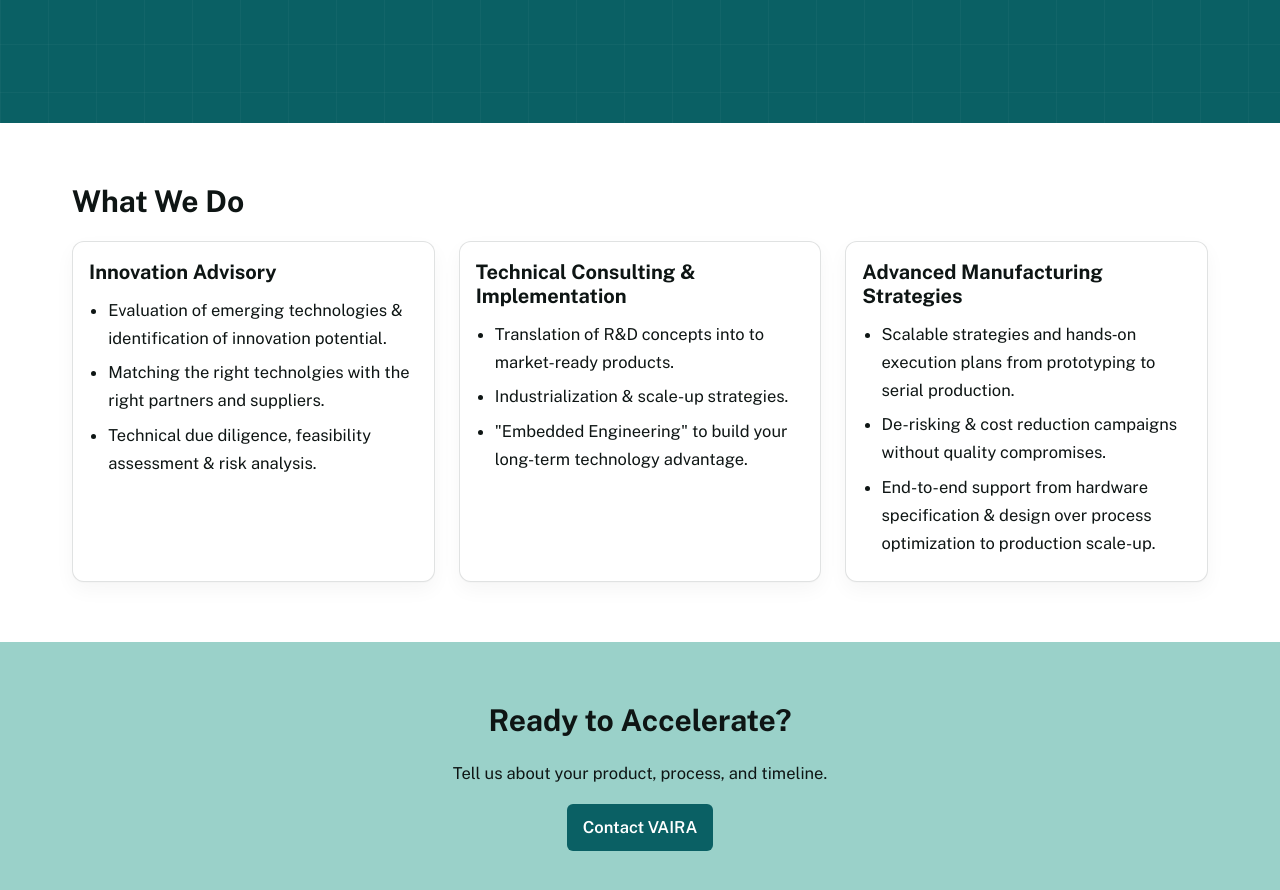
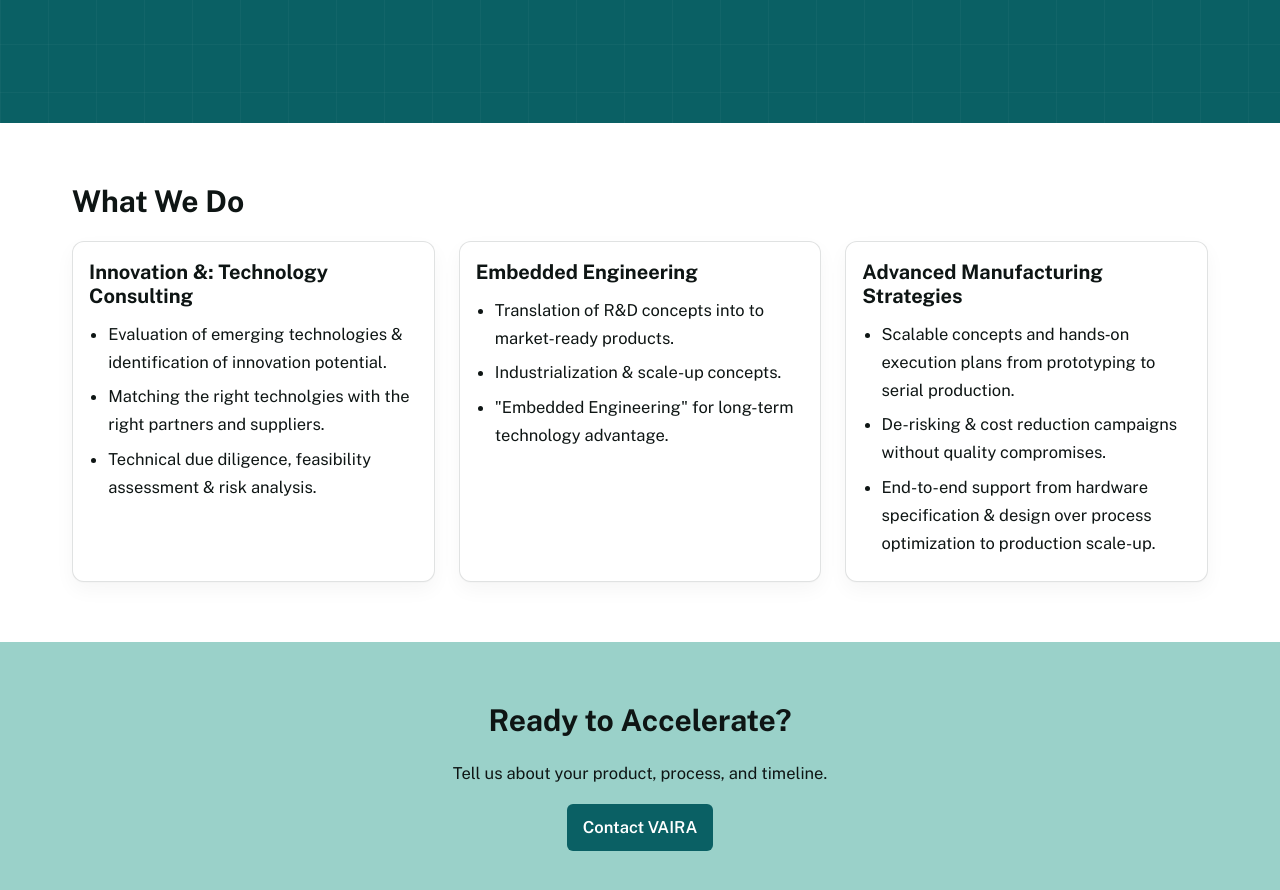
Before and after one commit to raphaelheeb/vaira-advisory, a Jekyll site: the page built from index.html, in a window 1280 px wide and 900 px high, scrolled down 584 px. Shown: the top 890 px of the window. Built offline with Jekyll 4.4.1, drawn with Linux system fonts in a browser that asks for light colours.

Commit message:
Update index.html

```diff
--- a/index.html
+++ b/index.html
@@ -11,11 +11,11 @@
       <div>
         <h1 class="hero-title">
           <span lang="en">Turning Technology into Scalable, Industrial Solutions.</span>
-          <br><span lang="de" class="small">Technologie in skalierbare, industrielle Lösungen verwandeln.</span>
+          <br><span lang="de" class="small">Technologie in skalierbare, industrielle Lösungen überführen.</span>
         </h1>
         <p class="hero-sub">
           <span lang="en">We support organizations at the intersection of innovation, technology, and advanced manufacturing.</span>
-          <br><span lang="de">Wir unterstützen Organisationen an der Schnittstelle von Innovation, Technologie und Advanced Manufacturing.</span>
+          <br><span lang="de">Wir unterstützen Organisationen an der Schnittstelle von Innovation, Technologie und Fortschrittlicher Fertigung.</span>
         </p>
         <div class="hero-ctas">
           <a href="mailto:info@vaira-advisory.com" class="cta-btn">
@@ -81,8 +81,8 @@
 
       <div class="card">
         <h3>
-          <span lang="en">Innovation Advisory</span><br>
-          <span lang="de" class="small">Innovationsberatung</span>
+          <span lang="en">Innovation &amp: Technology Consulting</span><br>
+          <span lang="de" class="small">Innovations- &amp; Technologie-Beratung</span>
         </h3>
         <ul>
           <li lang="en">Evaluation of emerging technologies &amp; identification of innovation potential.</li>
@@ -96,15 +96,15 @@
 
       <div class="card">
         <h3>
-          <span lang="en">Technical Consulting &amp; Implementation</span><br>
+          <span lang="en">Embedded Engineering</span><br>
           <span lang="de" class="small">Technische Beratung &amp; Implementierung</span>
         </h3>
         <ul>
           <li lang="en">Translation of R&amp;D concepts into to market-ready products.</li>
           <li lang="de">Überführung von F&amp;E‑Konzepten in marktfähige Produkte.</li>
-            <li lang="en">Industrialization &amp; scale-up strategies.</li>
-          <li lang="de">Industrialisierungs- und Scale-Up-Strategien.</li>
-            <li lang="en">"Embedded Engineering" to build your long-term technology advantage.</li>
+            <li lang="en">Industrialization &amp; scale-up concepts.</li>
+          <li lang="de">Industrialisierungs- und Scale-Up Konzepte.</li>
+            <li lang="en">"Embedded Engineering" for long-term technology advantage.</li>
           <li lang="de">"Eingebettetes Engineering" für nachhaltigen Technolgievorsprung.</li>
         </ul>
       </div>
@@ -115,8 +115,8 @@
           <span lang="de" class="small">Fortschrittliche Fertigungsstrategien</span>
         </h3>
         <ul>
-          <li lang="en">Scalable strategies and hands‑on execution plans from prototyping to serial production.</li>
-          <li lang="de">Skalierbare Strategien und praxisnahe Umsetzungspläne vom Prototpying bis zur Serienfertigung.</li>
+          <li lang="en">Scalable concepts and hands‑on execution plans from prototyping to serial production.</li>
+          <li lang="de">Skalierbare Konzepte und praxisnahe Umsetzungspläne vom Prototpying bis zur Serienfertigung.</li>
            <li lang="en">De-risking &amp; cost reduction campaigns without quality compromises.</li>
           <li lang="de">Kampagnen zur Risikominderung und Kostenreduktion ohne Qualitätskompromisse.</li>
            <li lang="en">End-to-end support from hardware specification &amp; design over process optimization to production scale-up.</li>
```
